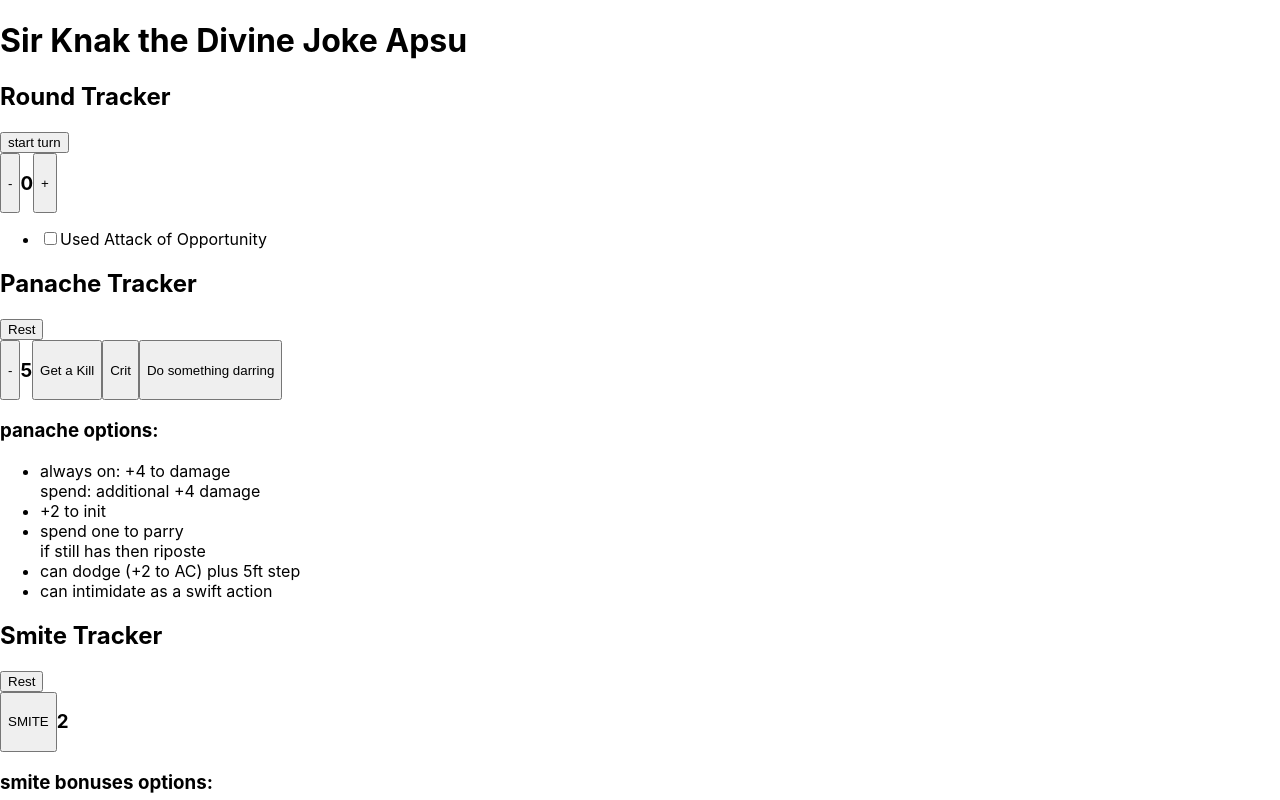
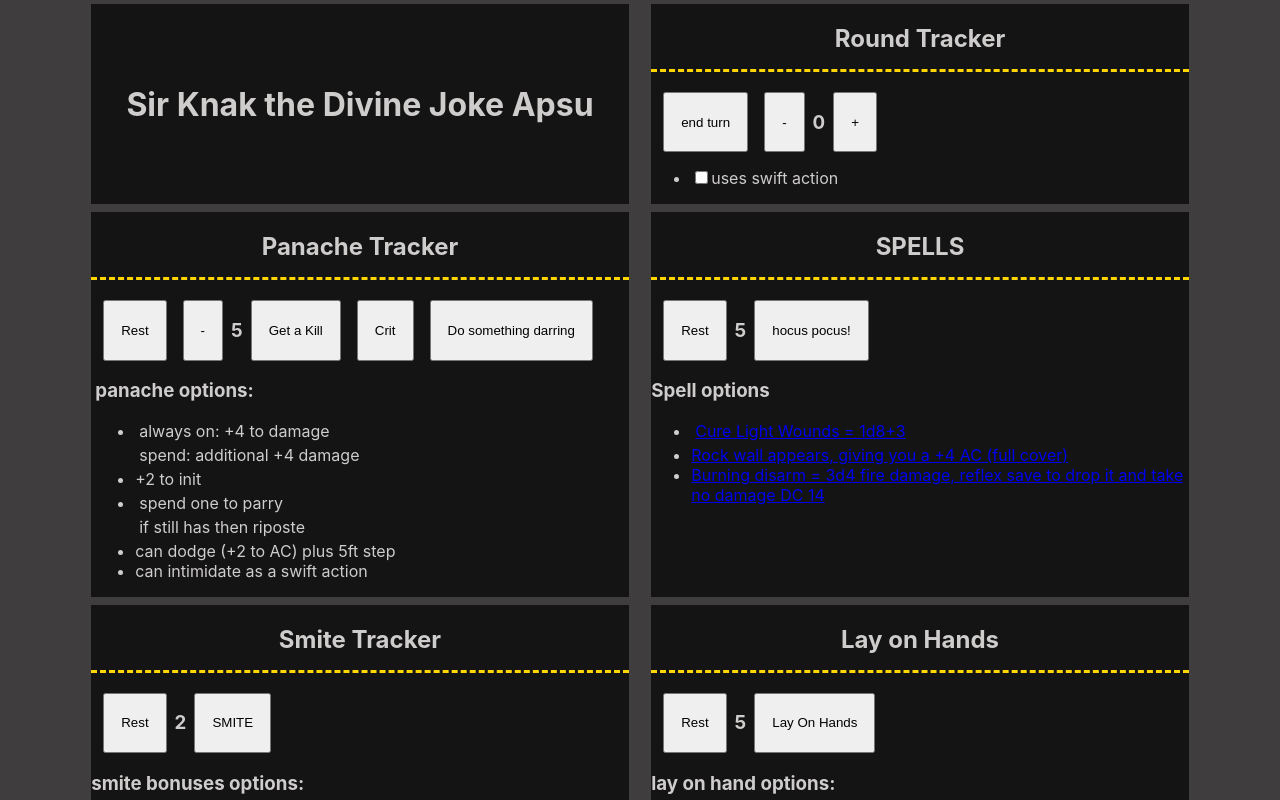
Before and after one commit to mdewey/knak-track, a React app: page / in a window 1280 px wide. Shown: the top 800 px of the page. Built offline with nearby package versions, Linux system fonts and the light colour scheme.

Commit message:
boom, more features

```diff
--- a/src/App.css
+++ b/src/App.css
@@ -1,3 +1,47 @@
+body {
+  background-color: rgb(63, 61, 61);
+  color: rgb(207, 204, 204);
+}
+
+
 .round-tracker {
   display: flex;
 }
+
+
+.trackers {
+  display: flex;
+  flex-wrap: wrap;
+  justify-content: space-around;
+  margin: 5rem;
+  margin-top: 0;
+  margin-bottom: 0;
+
+}
+
+.trackers div, h1 {
+  flex-basis: 48%;
+  background-color: rgb(20, 20, 20);
+  margin: 0.25rem;
+}
+
+.trackers h2 {
+  display: flex;
+  justify-content: center;
+  align-items: center;
+  border-bottom: 3px dashed gold;
+  padding-bottom: 1rem;
+
+}
+
+button {
+  margin-left: 0.5rem;
+  margin-right: 0.5rem;
+  padding: 1rem;
+}
+
+h1 {
+  display: flex;
+  justify-content: center;
+  align-items: center;
+}
--- a/src/App.tsx
+++ b/src/App.tsx
@@ -3,14 +3,16 @@ import LayOnHands from './LayOnHands';
 import Panache from './Panache';
 import RoundTracker from './RoundTracker';
 import Smites from './Smites';
+import Spells from './Spells';
 
 function App() {
   return (
     <div className="App">
-      <h1>Sir Knak the Divine Joke Apsu</h1>
       <main className="trackers">
+        <h1>Sir Knak the Divine Joke Apsu</h1>
         <RoundTracker />
         <Panache />
+        <Spells />
         <Smites />
         <LayOnHands />
       </main>
--- a/src/LayOnHands/index.tsx
+++ b/src/LayOnHands/index.tsx
@@ -23,12 +23,12 @@ const Index = () => {
   return (
     <div>
       <h2>Lay on Hands</h2>
-      <button onClick={rest}>
-        Rest
-      </button>
       <div className='round-tracker'>
+        <button onClick={rest}>
+          Rest
+        </button>
+        <h3>{layOnHands}</h3>
         <button onClick={consumeResource}>Lay On Hands</button>
-        <h3>{layOnHands}</h3>
 
       </div>
 
--- a/src/Panache/index.tsx
+++ b/src/Panache/index.tsx
@@ -27,10 +27,10 @@ const Index = () => {
   return (
     <div>
       <h2>Panache Tracker</h2>
-      <button onClick={rest}>
-        Rest
-      </button>
       <div className='round-tracker'>
+        <button onClick={rest}>
+          Rest
+        </button>
         <button onClick={subtractPanache}>-</button>
         <h3>{panache}</h3>
         <button onClick={addPanache}>Get a Kill</button>
--- a/src/RoundTracker/index.tsx
+++ b/src/RoundTracker/index.tsx
@@ -4,17 +4,17 @@ const Index = () => {
   const [currentRound, setCurrentRound] = useState(0);
   const [usedAttackOfOpportunity, setUsedAttackOfOpportunity] = useState(false)
 
-  const startTurn = useCallback(() => {
+  const endTurn = useCallback(() => {
     setCurrentRound(s => s + 1);
     setUsedAttackOfOpportunity(false);
   }, [])
   return (
     <div>
       <h2>Round Tracker</h2>
-      <button onClick={startTurn}>
-        start turn
-      </button>
       <div className='round-tracker'>
+        <button onClick={endTurn}>
+          end turn
+        </button>
         <button onClick={() => setCurrentRound(s => s - 1)}>-</button>
         <h3>{currentRound}</h3>
         <button onClick={() => setCurrentRound(s => s + 1)}>+</button>
@@ -27,7 +27,7 @@ const Index = () => {
               name="usedAttackOfOpportunity"
               checked={usedAttackOfOpportunity}
               onClick={() => setUsedAttackOfOpportunity(s => !s)} />
-            Used Attack of Opportunity
+            uses swift action
           </label>
         </li>
       </ul>
--- a/src/Smites/index.tsx
+++ b/src/Smites/index.tsx
@@ -20,12 +20,12 @@ const Index = () => {
   return (
     <div>
       <h2>Smite Tracker</h2>
-      <button onClick={rest}>
-        Rest
-      </button>
       <div className='round-tracker'>
+        <button onClick={rest}>
+          Rest
+        </button>
+        <h3>{smites}</h3>
         <button onClick={consumeSmite}>SMITE</button>
-        <h3>{smites}</h3>
 
       </div>
 
--- /dev/null
+++ b/src/Spells/index.tsx
@@ -0,0 +1,69 @@
+import React, { useState, useCallback } from 'react';
+
+const Index = () => {
+  const TRAIT_BONUS = 2
+  const LEVEL = 1 + TRAIT_BONUS;
+  const CHA = 3;
+  const MAX_SPELLS = {
+    FIRST: 5
+  }
+  const [firstLevelSpells, setFirstLevelSpells] = useState(MAX_SPELLS.FIRST);
+  const rest = useCallback(() => {
+    setFirstLevelSpells(MAX_SPELLS.FIRST)
+  }, [MAX_SPELLS.FIRST])
+
+
+  const consumeSpell = useCallback(() => {
+    if (firstLevelSpells - 1 <= 0) {
+      setFirstLevelSpells(0)
+    } else {
+      setFirstLevelSpells(v => v - 1)
+    }
+  }, [firstLevelSpells])
+  return (
+    <div>
+      <h2>SPELLS</h2>
+      <div className='round-tracker'>
+        <button onClick={rest}>
+          Rest
+        </button>
+        <h3>{firstLevelSpells}</h3>
+        <button onClick={() => consumeSpell()}>hocus pocus!</button>
+
+      </div>
+
+
+      <h3>Spell options</h3>
+      <ul>
+        <li>
+          <div>
+            <a
+              href="https://www.d20pfsrd.com/magic/all-spells/c/cure-light-wounds/"
+              target={'_blank'}
+              rel="noreferrer"
+            >
+              Cure Light Wounds = 1d8+{LEVEL}
+            </a>
+          </div>
+        </li>
+        <li>
+          <a
+            href="https://www.d20pfsrd.com/magic/all-spells/s/stone-shield/"
+            target={'_blank'}
+            rel="noreferrer"
+          >
+            Rock wall appears, giving you a +4 AC (full cover)
+          </a>
+        </li>
+        <li>
+          <a href="https://www.d20pfsrd.com/magic/all-spells/b/burning-disarm/"
+            target={'_blank'} rel="noreferrer">
+            Burning disarm = 3d4 fire damage, reflex save to drop it and take no damage DC {10 + CHA + 1}
+          </a>
+        </li>
+
+      </ul></div>
+  );
+}
+
+export default Index;
```
Also changed, not shown: 1 other file (tests, documents, lock files or other folders).
